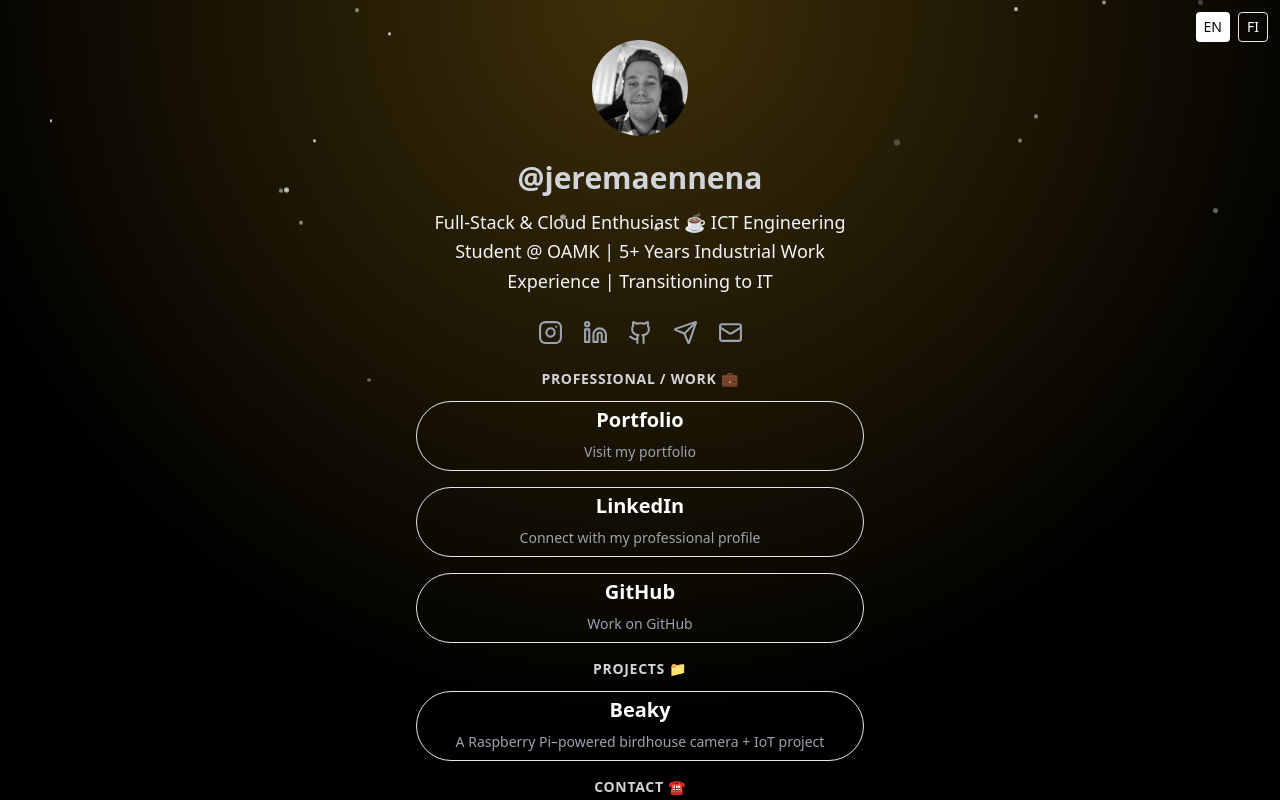
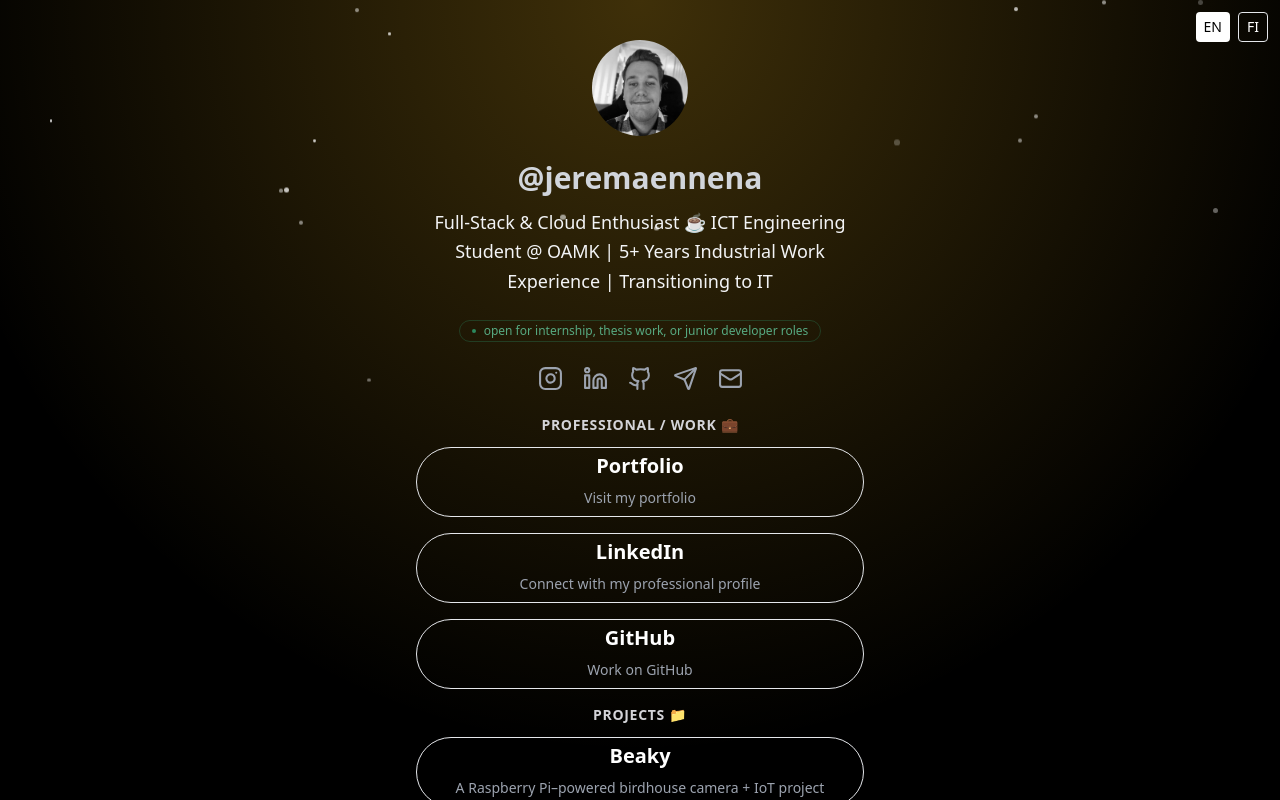
Before and after one commit to maennenajere/hillnoselinks, a React (Vite) app: page / in a window 1280 px wide. Shown: the top 800 px of the page. Built offline with nearby package versions, Linux system fonts and the light colour scheme; no server answers; the database is empty.

Commit message:
feat: add a new Badge component and integrate it into the app with localization support

```diff
--- a/src/App.jsx
+++ b/src/App.jsx
@@ -5,6 +5,7 @@
 import Footer from './components/Footer.jsx'
 import Quote from './components/Quote.jsx'
 import LanguageToggle from './components/LanguageToggle.jsx'
+import Badge from './components/Badge.jsx'
 import { useTranslation } from 'react-i18next'
 import Snowflakes from './components/Snowflakes.jsx'
 
@@ -31,6 +32,7 @@
                 <div className="w-full max-w-md text-center flex flex-col items-center gap-6">
                     <Avatar />
                     <Bio />
+                    <Badge />
                     <Socials />
                     <Card />
 
--- /dev/null
+++ b/src/components/Badge.jsx
@@ -0,0 +1,17 @@
+import React from 'react';
+import { useTranslation } from 'react-i18next';
+
+const Badge = () => {
+    const { t } = useTranslation();
+
+    return (
+        <div className="flex items-center gap-2 rounded-full border border-emerald-400/20 px-3 py-0.5 text-xs text-emerald-300/70">
+            <span className="h-1 w-1 rounded-full bg-emerald-400/60" />
+            <span>
+                {t('badge.text')}
+            </span>
+        </div>
+    );
+};
+
+export default Badge;
--- a/src/locales/en.json
+++ b/src/locales/en.json
@@ -36,5 +36,9 @@
   },
   "cta": {
     "web": "Need a website? Send a message right now!"
+  },
+  "badge": {
+    "label": "Status:",
+    "text": "open for internship, thesis work, or junior developer roles"
   }
 }
--- a/src/locales/fi.json
+++ b/src/locales/fi.json
@@ -36,5 +36,9 @@
   },
   "cta": {
     "web": "Tarvitsetko verkkosivuja? Laita heti viestiä!"
+  },
+  "badge": {
+    "label": "Status:",
+    "text": "avoin harjoittelu-, opinnäytetyö- ja junior-tehtäville"
   }
 }
```
